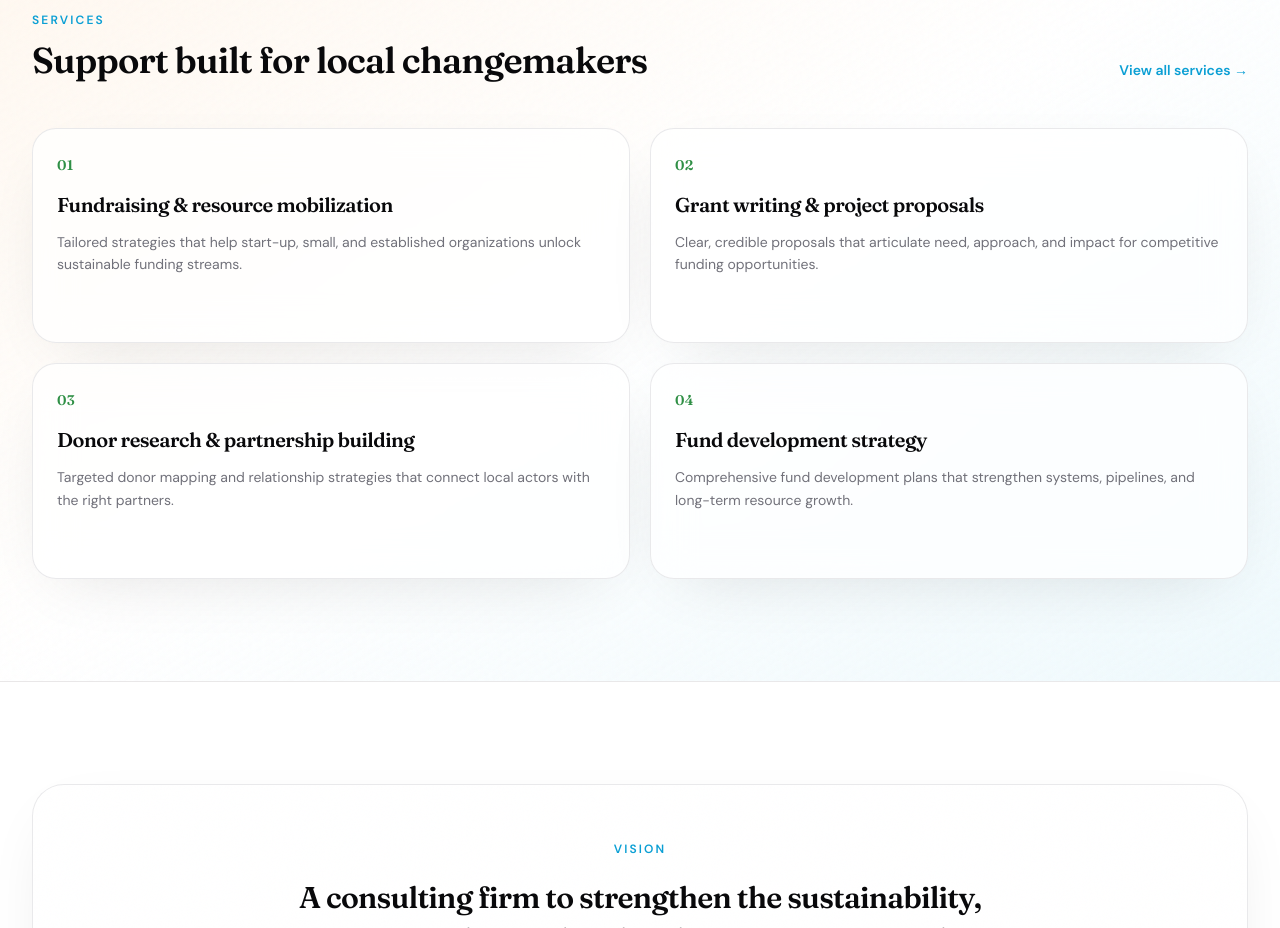
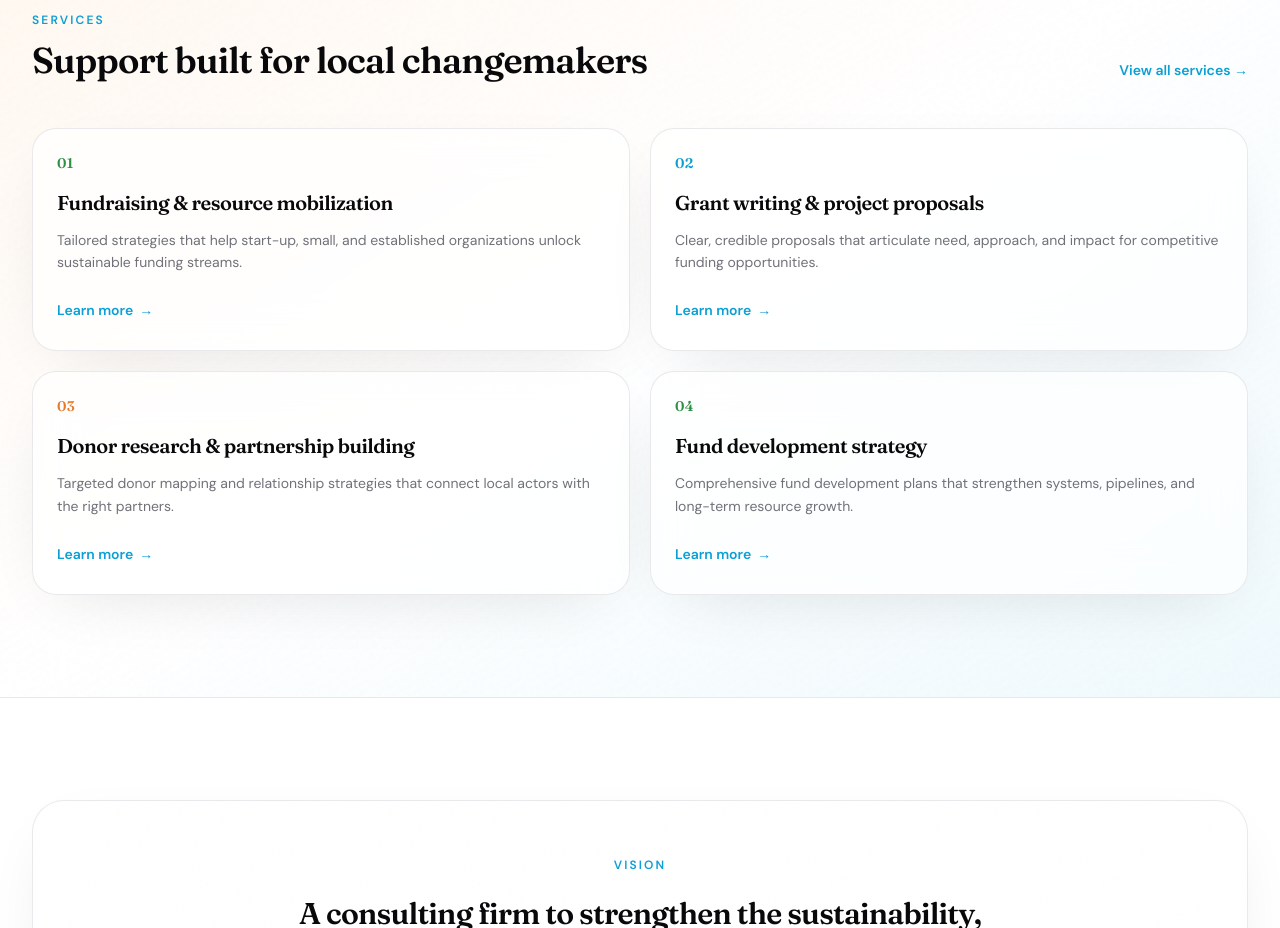
Before and after one commit to hirwacedric123/cli-rwanda, a Next.js app: page / in a window 1280 px wide. Shown: the part 1300-2228 px from the top of the page. Built offline with nearby package versions, Linux system fonts and the light colour scheme.

Commit message:
Polish ServiceCard and TeamMember card styles.
Tighten hover motion, focus treatment, and image overlays to match the new system.

```diff
--- a/components/ServiceCard.tsx
+++ b/components/ServiceCard.tsx
@@ -18,20 +18,24 @@ export function ServiceCard({
   return (
     <Link
       href={href}
-      className="glass-panel group block rounded-[1.5rem] p-6 transition-all duration-300 hover:-translate-y-1 hover:border-accent/45 hover:shadow-md"
+      className="glass-panel interactive-lift group flex h-full flex-col rounded-[1.5rem] p-6 focus-visible:border-accent/45 focus-visible:shadow-md"
     >
       {typeof index === "number" && (
-        <span className="mb-4 inline-block font-display text-sm font-semibold tracking-wide text-earth">
+        <span
+          className={`mb-4 inline-block font-display text-sm font-semibold tracking-wide ${
+            index % 3 === 0 ? "text-earth" : index % 3 === 1 ? "text-accent" : "text-primary"
+          }`}
+        >
           {String(index + 1).padStart(2, "0")}
         </span>
       )}
-      <h3 className="font-display text-xl font-semibold tracking-tight text-foreground transition-colors group-hover:text-accent">
+      <h3 className="font-display text-xl font-semibold tracking-tight text-foreground transition-colors group-hover:text-accent group-focus-visible:text-accent">
         {title}
       </h3>
-      <p className="mt-3 text-sm leading-relaxed text-muted">{description}</p>
-      <span className="mt-5 inline-flex items-center gap-1.5 text-sm font-semibold text-accent opacity-0 transition-all duration-300 group-hover:opacity-100">
+      <p className="mt-3 flex-1 text-sm leading-relaxed text-muted">{description}</p>
+      <span className="mt-5 inline-flex min-h-8 items-center gap-1.5 text-sm font-semibold text-accent transition-all duration-300 group-hover:gap-2.5 group-focus-visible:gap-2.5">
         {ctaLabel}
-        <span aria-hidden className="transition-transform duration-300 group-hover:translate-x-0.5">
+        <span aria-hidden className="transition-transform duration-300 group-hover:translate-x-0.5 group-focus-visible:translate-x-0.5">
           →
         </span>
       </span>
--- a/components/TeamMember.tsx
+++ b/components/TeamMember.tsx
@@ -11,17 +11,17 @@ type TeamMemberProps = {
 
 export function TeamMember({ name, role, image, imageAlt, bio, index = 0 }: TeamMemberProps) {
   return (
-    <article className="glass-panel group flex h-full flex-col overflow-hidden rounded-[1.75rem] transition-all duration-300 hover:-translate-y-1 hover:border-accent/40 hover:shadow-md">
-      <div className="relative aspect-[5/6] shrink-0 overflow-hidden bg-primary-soft">
+    <article className="glass-panel interactive-lift group flex h-full flex-col overflow-hidden rounded-[1.75rem] focus-within:border-accent/40">
+      <div className="relative aspect-[4/5] shrink-0 overflow-hidden bg-primary-soft sm:aspect-[5/6]">
         <Image
           src={image}
           alt={imageAlt}
           fill
           sizes="(max-width: 640px) 100vw, (max-width: 1024px) 50vw, 33vw"
-          className="object-cover object-[center_18%] transition-transform duration-500 ease-out group-hover:scale-[1.04]"
+          className="object-cover object-[center_18%] transition-transform duration-500 ease-out group-hover:scale-[1.03]"
         />
         <div
-          className="pointer-events-none absolute inset-0 bg-gradient-to-t from-black/45 via-black/5 to-transparent"
+          className="pointer-events-none absolute inset-0 bg-gradient-to-t from-black/50 via-black/10 to-transparent"
           aria-hidden
         />
         <div className="absolute inset-x-0 bottom-0 p-5 text-white sm:p-6">
```
